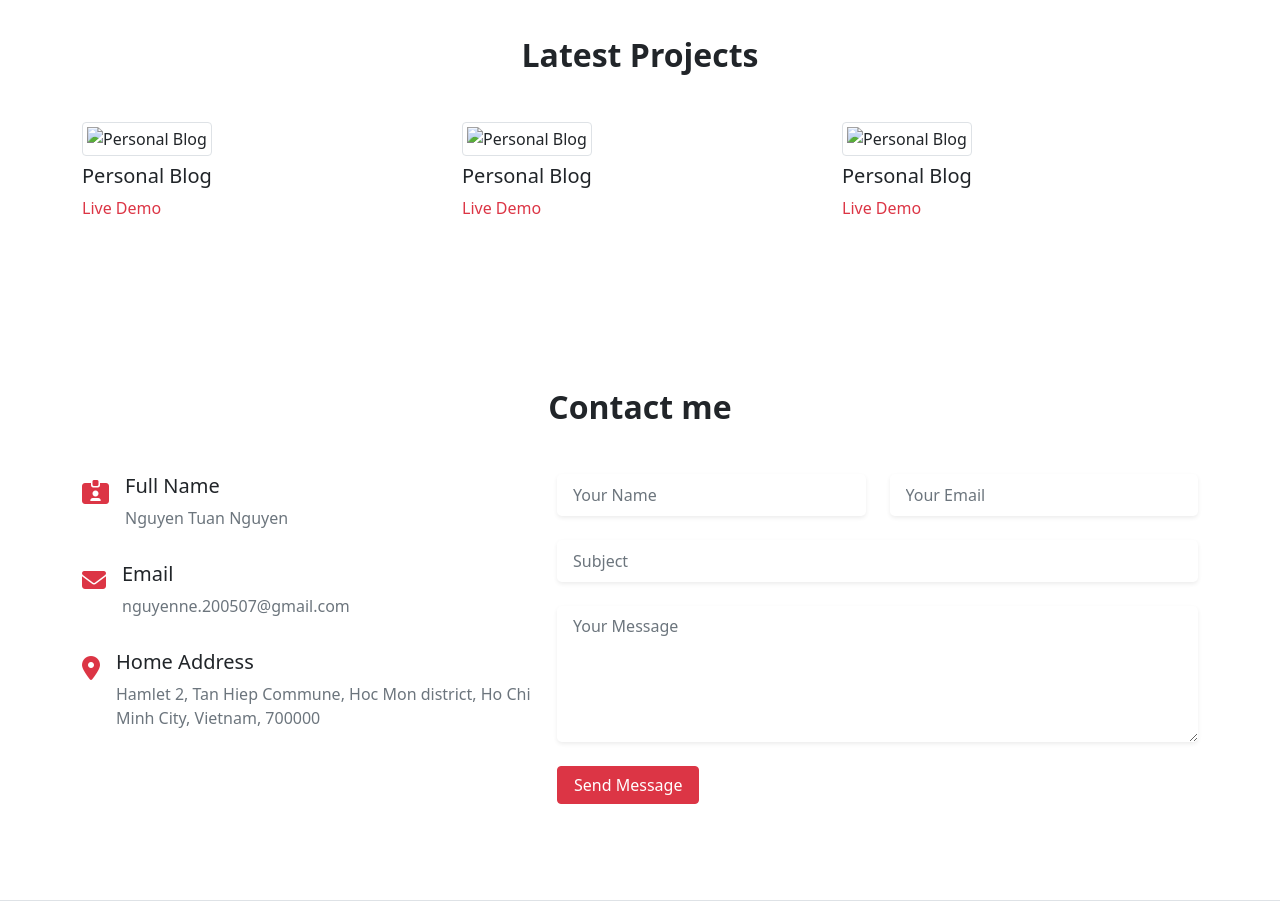
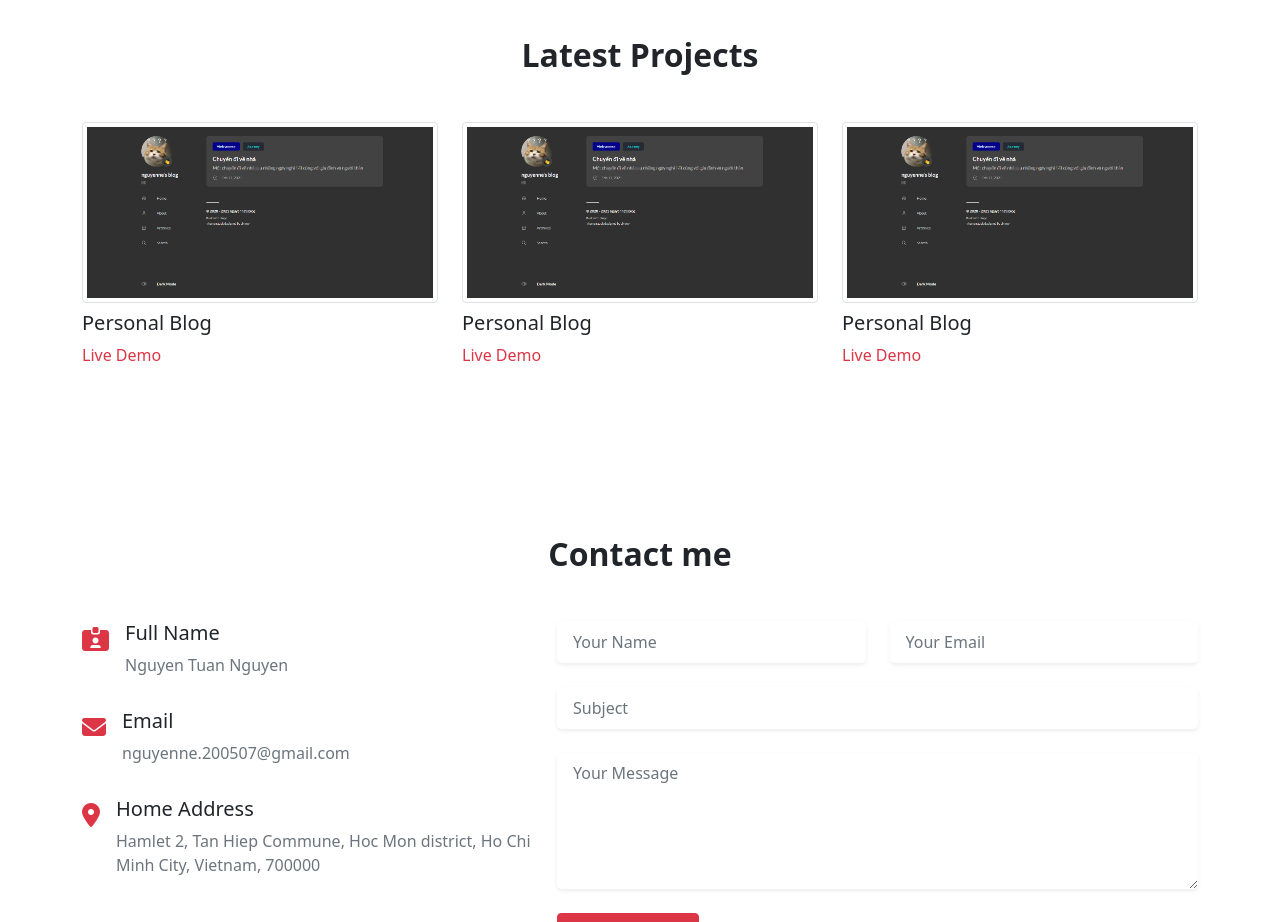
Before and after one commit to nguyenisp/portfolio, a plain HTML site: page index.html in a window 1280 px wide. Shown: the part 1820-2742 px from the top of the page. Drawn offline with nearby package versions, Linux system fonts and the light colour scheme.

Commit message:
fix the assets path and music

```diff
--- a/index.html
+++ b/index.html
@@ -253,7 +253,7 @@
           <div class="col-md-6 col-lg-4">
             <div class="portfolio-item">
               <img
-                src="img/projects-cap/blog.png"
+                src="assets/img/projects-cap/blog.png"
                 class="w-100 img-thumbnail"
                 alt="Personal Blog"
               />
@@ -271,7 +271,7 @@
           <div class="col-md-6 col-lg-4">
             <div class="portfolio-item">
               <img
-                src="img/projects-cap/blog.png"
+                src="assets/img/projects-cap/blog.png"
                 class="w-100 img-thumbnail"
                 alt="Personal Blog"
               />
@@ -289,7 +289,7 @@
           <div class="col-md-6 col-lg-4">
             <div class="portfolio-item">
               <img
-                src="img/projects-cap/blog.png"
+                src="assets/img/projects-cap/blog.png"
                 class="w-100 img-thumbnail"
                 alt="Personal Blog"
               />
```
